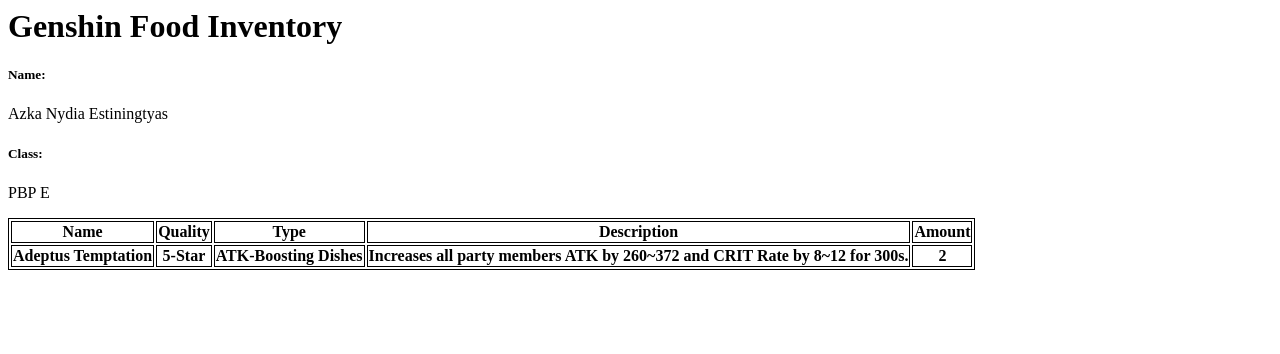
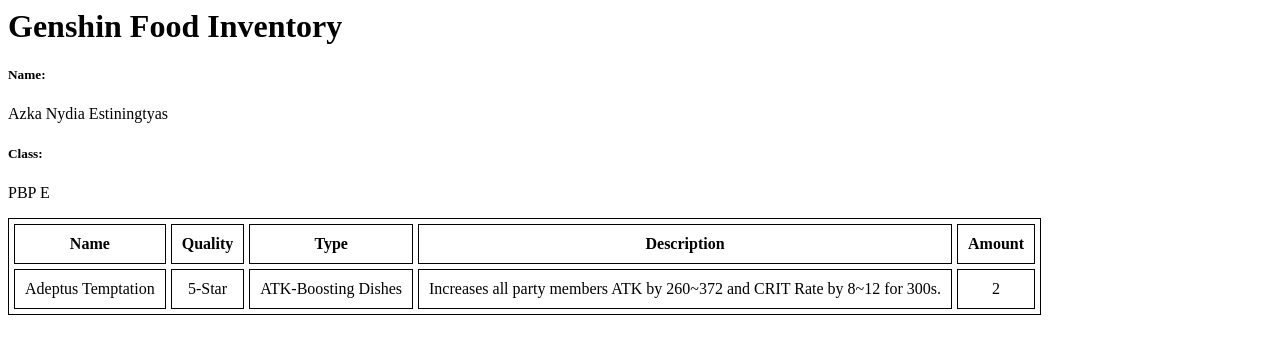
Before and after one commit to AzkaNydiaEsti/food_inventory, a Django app: page /main/ in a window 1280 px wide. Shown: the top 354 px of the page. Run offline with Django 4.2, Linux system fonts and the light colour scheme; lists and menus that the app fills with data are empty.

Commit message:
edit border dan spacing

```diff
--- a/main/templates/main.html
+++ b/main/templates/main.html
@@ -3,7 +3,16 @@
 <style>
 table, th, td {
   border: 1px solid black;
+  border-spacing: 5px;
 }
+th, td {
+  padding-top: 10px;
+  padding-bottom: 10px;
+  padding-left: 10px;
+  padding-right: 10px;
+  text-align: center;
+}
+
 </style>
 </head>
 <body>
@@ -24,10 +33,10 @@
     <th>Amount</th>
   </tr>
   <tr>
-    <th>{{ item_name }}</th>
-    <th>{{ quality }}</th>
-    <th>{{ type }}</th>
-    <th>{{ description }}</th>
-    <th>{{ amount }}</th>
+    <td>{{ item_name }}</td>
+    <td>{{ quality }}</td>
+    <td>{{ type }}</td>
+    <td>{{ description }}</td>
+    <td>{{ amount }}</td>
   </tr>
 </table>
```
